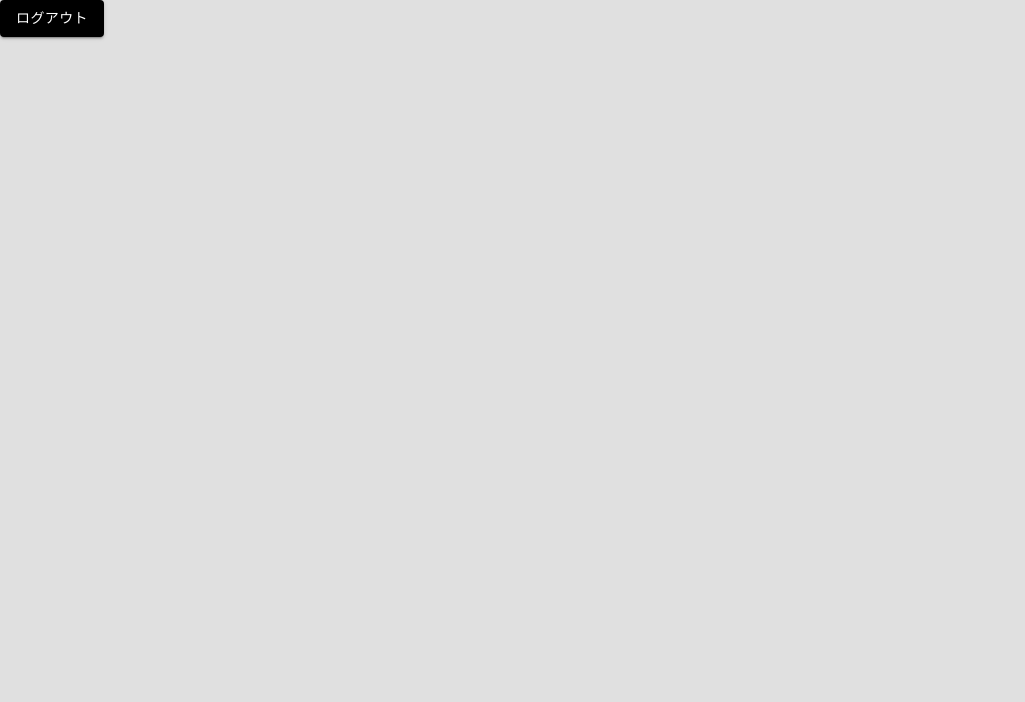
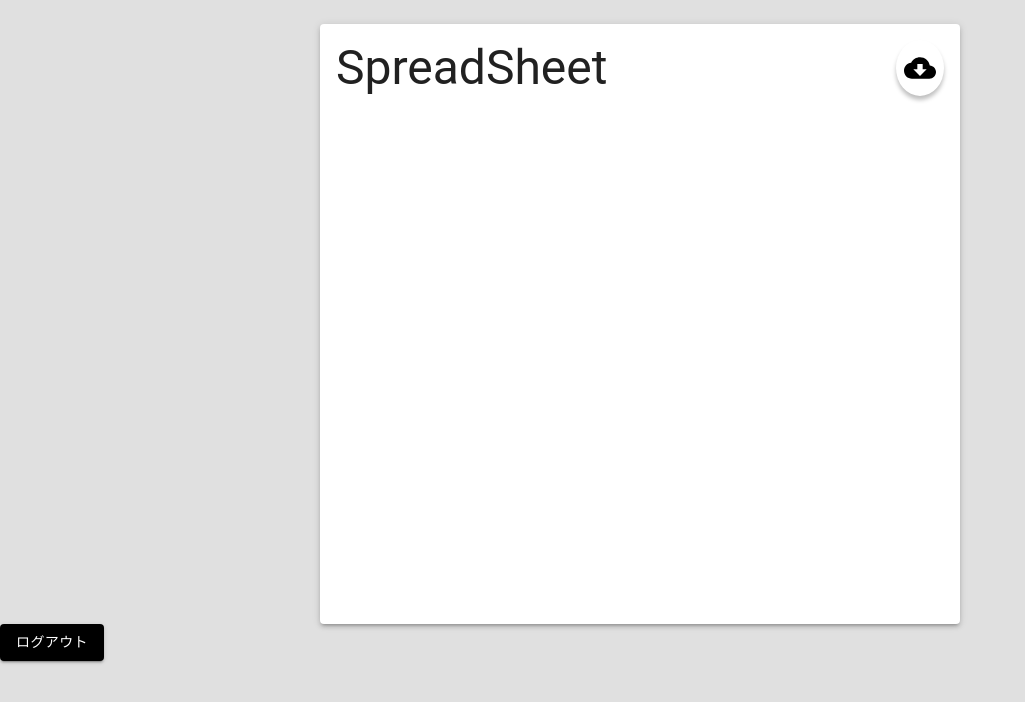
Before and after one commit to kosuke-17/techfolio, a Next.js app in the folder client/: page /home in a window 1280 px wide. Shown: the top 702 px of the page, without its empty margins (0-1025 px from the left). Built offline with nearby package versions, Linux system fonts and the light colour scheme.

Commit message:
create StyledSpreadSheetHeader

```diff
--- /dev/null
+++ b/client/src/components/presentations/ContentCenter/index.tsx
@@ -0,0 +1,28 @@
+import { FC, ReactNode } from 'react'
+import { styled } from '@mui/material/styles'
+import { Box, SxProps } from '@mui/material'
+
+type Props = {
+  children: ReactNode
+  sx?: SxProps
+}
+
+const StyledLayout = styled(Box)(() => ({
+  display: 'flex',
+  justifyContent: 'center',
+  alignItems: 'center',
+}))
+
+const StyledContent = styled(Box)(() => ({
+  width: '50%',
+}))
+
+const ContentCenter: FC<Props> = ({ sx, children }) => {
+  return (
+    <StyledLayout>
+      <StyledContent sx={sx}>{children}</StyledContent>
+    </StyledLayout>
+  )
+}
+
+export default ContentCenter
--- a/client/src/components/presentations/LayoutCenterFull/index.tsx
+++ b/client/src/components/presentations/LayoutCenterFull/index.tsx
@@ -6,7 +6,7 @@ type Props = {
   children: ReactNode
 }
 
-const StyledPageLayout = styled(Box)(({ theme }) => ({
+const StyledPageLayout = styled(Box)(() => ({
   height: '100vh',
   display: 'flex',
   justifyContent: 'center',
--- /dev/null
+++ b/client/src/components/templates/SpreadSheet/index.tsx
@@ -0,0 +1,35 @@
+import Box from '@mui/material/Box'
+import Paper from '@mui/material/Paper'
+import React from 'react'
+import { IconButton, Typography } from '@mui/material'
+import CloudDownloadIcon from '@mui/icons-material/CloudDownload'
+import { styled } from '@mui/material/styles'
+
+import ContentCenter from '@/components/presentations/ContentCenter'
+
+const StyledSpreadSheetHeader = styled(Box)(({ theme }) => ({
+  paddingLeft: theme.spacing(2),
+  paddingRight: theme.spacing(2),
+  paddingTop: theme.spacing(2),
+  display: 'flex',
+  justifyContent: 'space-between',
+}))
+
+const SpreadSheet = () => {
+  return (
+    <ContentCenter sx={{ pt: 3 }}>
+      <Paper sx={{ height: 600 }} elevation={3}>
+        <StyledSpreadSheetHeader>
+          <Typography variant='h3'>SpreadSheet</Typography>
+          <IconButton sx={{ boxShadow: '0px 4px 4px rgba(0, 0, 0, 0.25)' }}>
+            <CloudDownloadIcon
+              sx={{ color: 'common.black', fontSize: '32px' }}
+            />
+          </IconButton>
+        </StyledSpreadSheetHeader>
+      </Paper>
+    </ContentCenter>
+  )
+}
+
+export default SpreadSheet
--- a/client/src/pages/home.tsx
+++ b/client/src/pages/home.tsx
@@ -1,10 +1,11 @@
+import { useState } from 'react'
+import Snackbar from '@mui/material/Snackbar'
+import Alert from '@mui/material/Alert'
 import Button from '@mui/material/Button'
 import { useRouter } from 'next/router'
 
 import { enhancedApi } from '@/store/api/codegen/user'
-import { useState } from 'react'
-import Snackbar from '@mui/material/Snackbar'
-import Alert from '@mui/material/Alert'
+import SpreadSheet from '@/components/templates/SpreadSheet'
 
 const HomePage = () => {
   const router = useRouter()
@@ -29,6 +30,7 @@ const HomePage = () => {
   }
   return (
     <>
+      <SpreadSheet />
       <Button variant='contained' onClick={logout}>
         ログアウト
       </Button>
```
